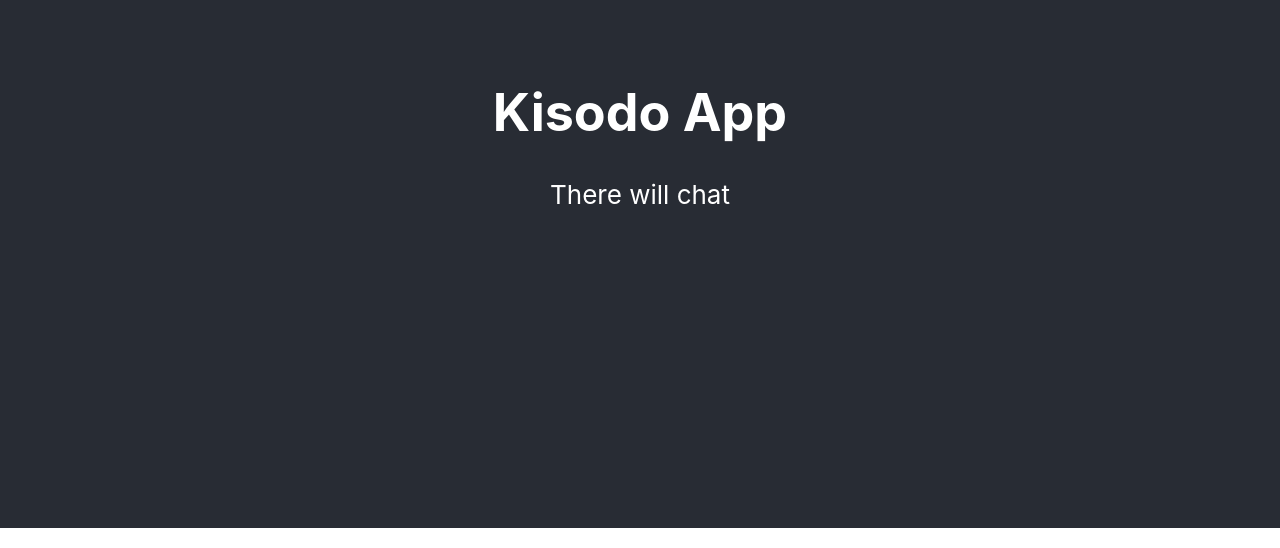
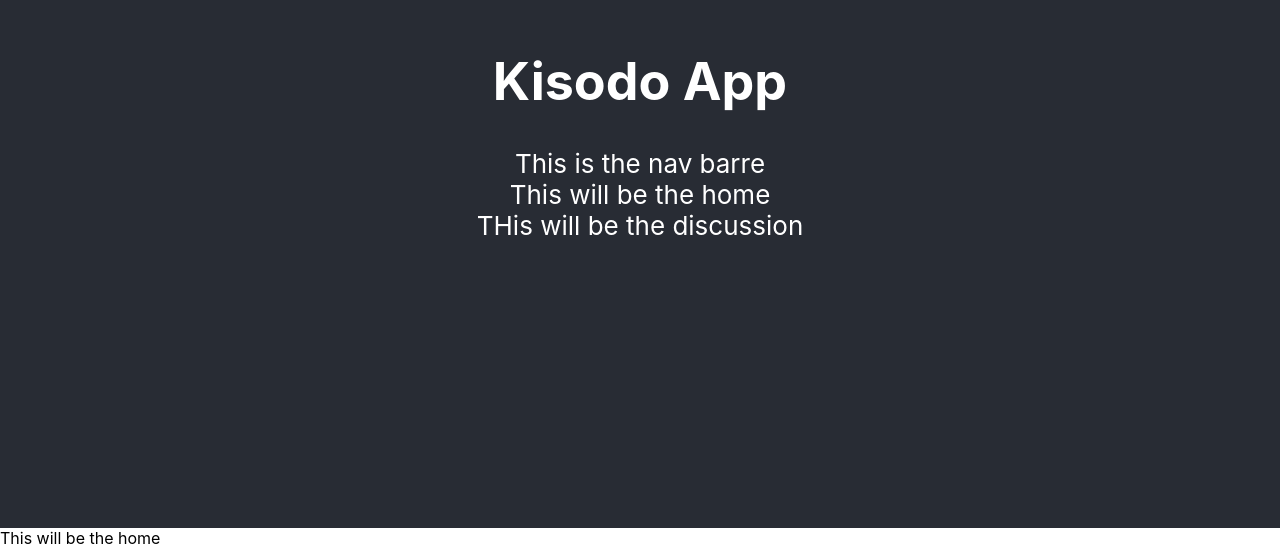
Before and after one commit to TeddyCubaka/kisodo_app-chat_app-frontend, a React (Create React App) app: page / in a window 1280 px wide. Shown: the part 272-820 px from the top of the page. Built offline with nearby package versions, Linux system fonts and the light colour scheme; the HTML template or start-up script is replaced by a standard one.

Commit message:
add home, discussio and navigation components

```diff
--- a/src/App.js
+++ b/src/App.js
@@ -1,13 +1,24 @@
-import './App.css';
+import Discussion from "./components/bigs/discussion";
+import Home from "./components/bigs/home";
+import "./App.css";
+import Navigation from "./components/bigs/navigation";
+import { Route, BrowserRouter as Router, Routes } from "react-router-dom";
 
 function App() {
   return (
-    <div className="App">
-      <header className="App-header">
-        <h1>Kisodo App</h1>
-        <div>There will chat</div>
-      </header>
-    </div>
+    <Router>
+      <div className="App">
+        <header className="App-header">
+          <h1>Kisodo App</h1>
+          <Navigation />
+          <Home />
+          <Discussion />
+        </header>
+      </div>
+      <Routes>
+        <Route path="/" element={<Home />} />
+      </Routes>
+    </Router>
   );
 }
 
--- /dev/null
+++ b/src/components/bigs/discussion.js
@@ -0,0 +1,7 @@
+import React from "react";
+
+export default function Discussion (){
+    return (
+        <div>THis will be the discussion</div>
+    )
+}
--- /dev/null
+++ b/src/components/bigs/home.js
@@ -0,0 +1,7 @@
+import React from "react";
+
+export default function Home (){
+    return (
+        <div>This will be the home</div>
+    )
+}
--- /dev/null
+++ b/src/components/bigs/navigation.js
@@ -0,0 +1,7 @@
+import React from "react";
+
+export default function Navigation (){
+    return (
+        <div>This is the nav barre</div>
+    )
+}
```
Also changed, not shown: src/components/basics/message.js (added).
